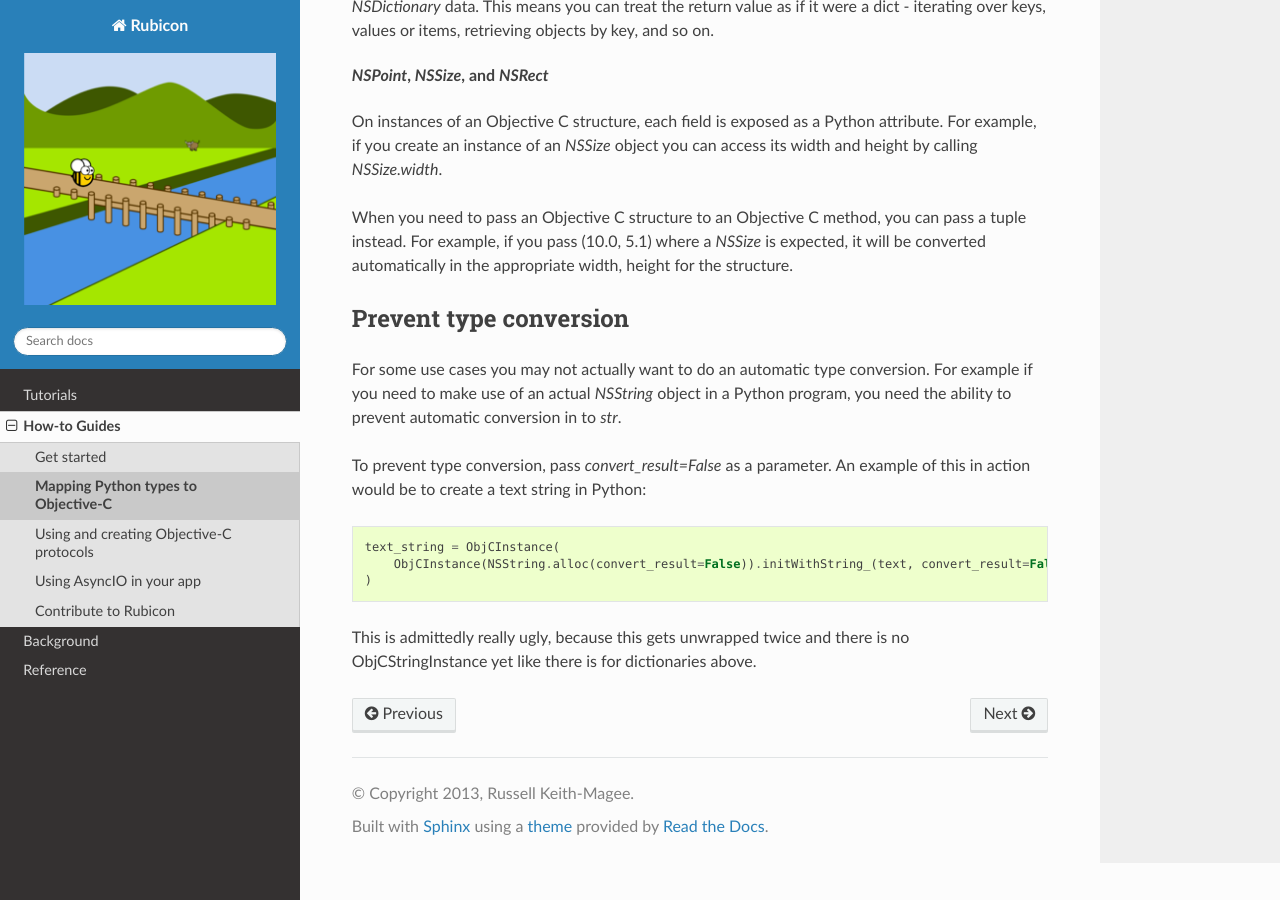
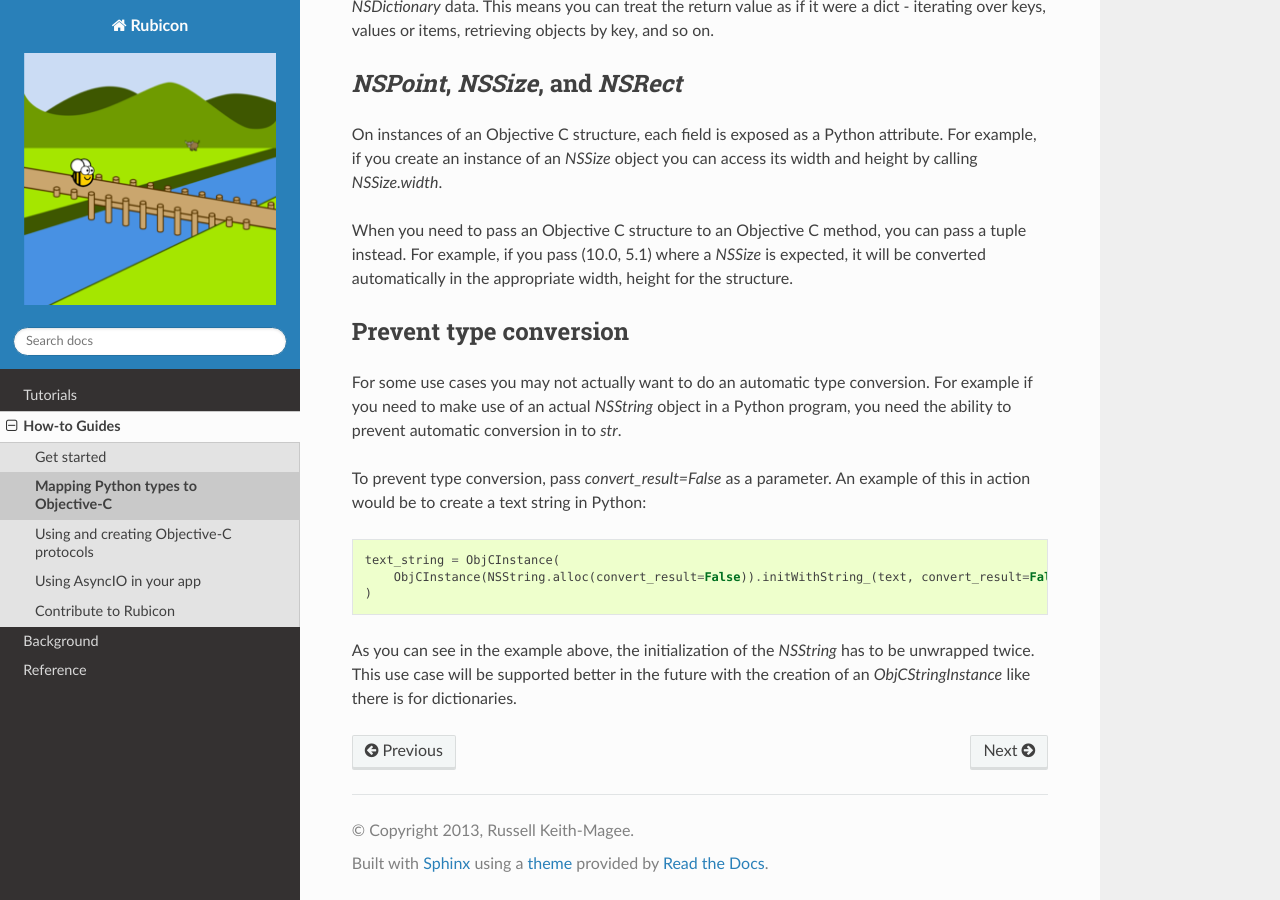
Before and after one commit to beeware/rubicon-objc, a Sphinx documentation site: the page built from docs/how-to/type-mapping.rst, in a window 1280 px wide and 900 px high, scrolled down 1583 px. Built offline with Sphinx 7.4.7 and the Read the Docs theme 2.0.0, drawn with Linux system fonts in a browser that asks for light colours.

Commit message:
Cleanup for consistency and improve wording tact
Signed-off-by: Dan Yeaw <dan@yeaw.me>

```diff
--- a/docs/how-to/type-mapping.rst
+++ b/docs/how-to/type-mapping.rst
@@ -81,8 +81,9 @@ value will be a wrapped `ObjCDictInstance` type. This type implements a
 means you can treat the return value as if it were a dict - iterating over
 keys, values or items, retrieving objects by key, and so on.
 
+
 `NSPoint`, `NSSize`, and `NSRect`
- -------------------------------
+---------------------------------
 
 On instances of an Objective C structure, each field is exposed as a Python
 attribute. For example, if you create an instance of an `NSSize` object you can
@@ -101,11 +102,14 @@ For example if you need to make use of an actual `NSString` object in a Python
 program, you need the ability to prevent automatic conversion in to `str`.
 
 To prevent type conversion, pass `convert_result=False` as a parameter. An
-example of this in action would be to create a text string in Python::
+example of this in action would be to create a text string in Python:
+
+.. code-block:: python
 
     text_string = ObjCInstance(
         ObjCInstance(NSString.alloc(convert_result=False)).initWithString_(text, convert_result=False)
     )
 
-This is admittedly really ugly, because this gets unwrapped twice and there
-is no ObjCStringInstance yet like there is for dictionaries above.
+As you can see in the example above, the initialization of the `NSString` has to
+be unwrapped twice. This use case will be supported better in the future with
+the creation of an `ObjCStringInstance` like there is for dictionaries.
```
